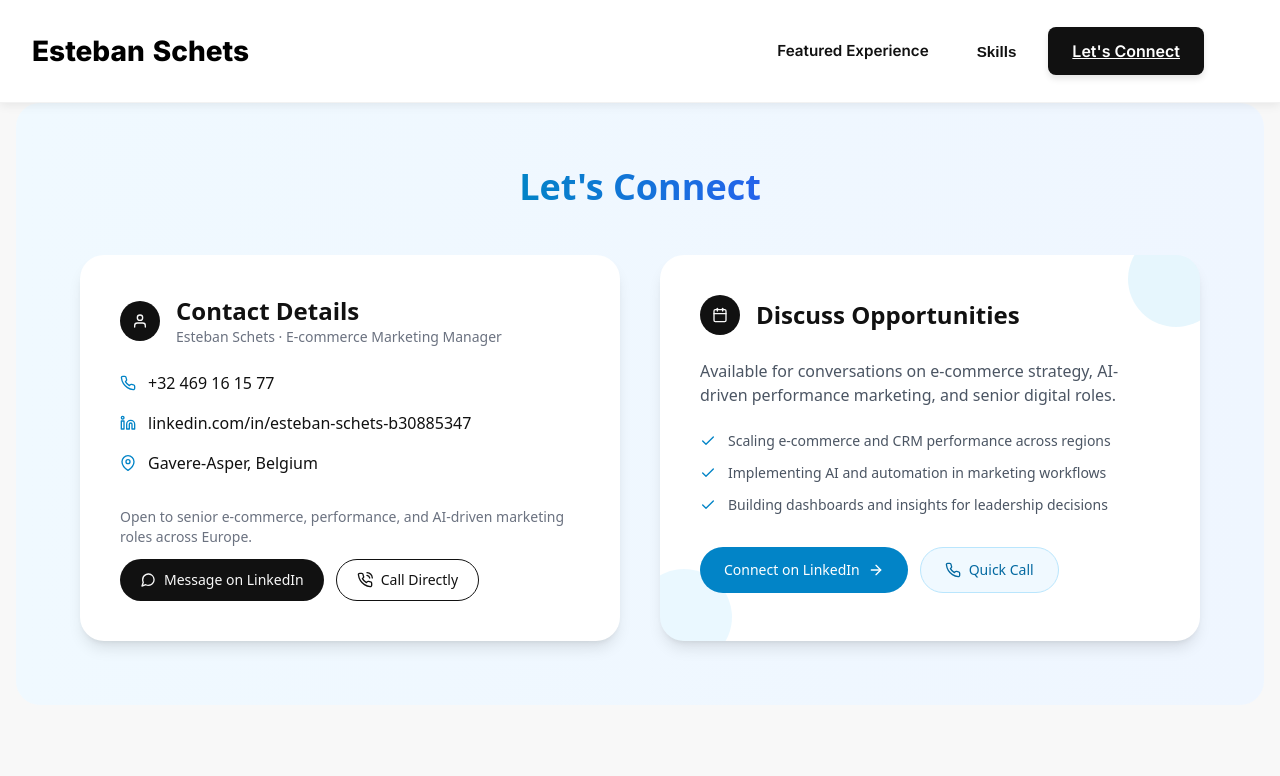
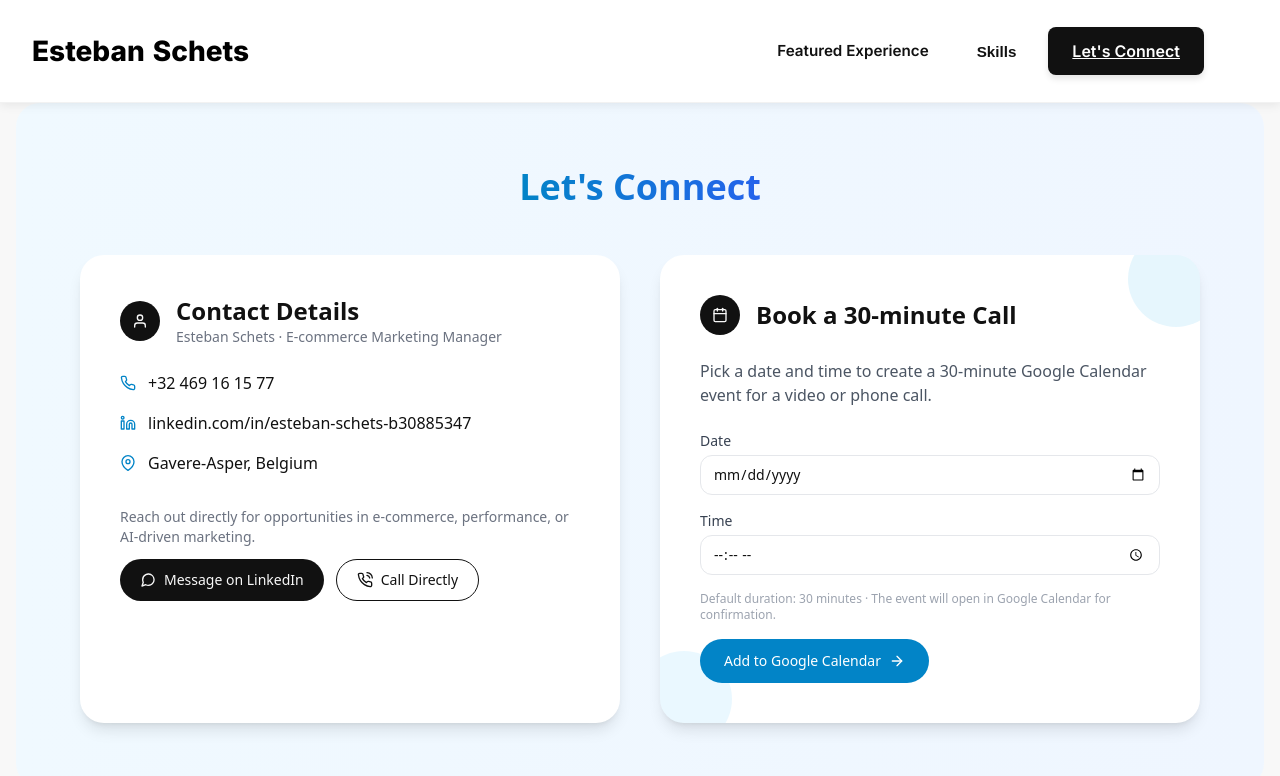
Before and after one commit to estebanschets-dev/portfolio, a plain HTML site: page index.html in a window 1280 px wide. Both pictures are taken after a click on the link "Get in Touch". Shown: the part 8331-9107 px from the top of the page. Drawn offline with nearby package versions, Linux system fonts and the light colour scheme.

Commit message:
calendar update

```diff
--- a/index.html
+++ b/index.html
@@ -1116,7 +1116,7 @@
 
                 <div class="grid grid-cols-1 md:grid-cols-2 gap-10 max-w-6xl mx-auto">
 
-                    <!-- Contact card -->
+                    <!-- Contact card: direct contact -->
                     <div class="bg-white p-10 rounded-3xl shadow-lg">
                         <div class="flex items-center mb-6">
                             <div class="bg-dark text-light rounded-full p-3 mr-4">
@@ -1150,7 +1150,7 @@
 
                         <div class="mt-8">
                             <p class="text-sm text-gray-500 mb-3">
-                                Open to senior e-commerce, performance, and AI-driven marketing roles across Europe.
+                                Reach out directly for opportunities in e-commerce, performance, or AI-driven marketing.
                             </p>
                             <div class="flex flex-wrap gap-3">
                                 <a href="https://linkedin.com/in/esteban-schets-b30885347" target="_blank"
@@ -1168,7 +1168,7 @@
                         </div>
                     </div>
 
-                    <!-- Conversation / booking card -->
+                    <!-- Booking card: Google Calendar appointment -->
                     <div class="bg-white p-10 rounded-3xl shadow-lg relative overflow-hidden">
                         <div class="absolute -top-6 -right-6 bg-sky-500 rounded-full w-24 h-24 opacity-10"></div>
                         <div class="absolute -bottom-6 -left-6 bg-sky-400 rounded-full w-24 h-24 opacity-10"></div>
@@ -1177,45 +1177,80 @@
                             <div class="bg-dark text-light rounded-full p-3 mr-4">
                                 <i data-feather="calendar"></i>
                             </div>
-                            <h3 class="text-2xl font-bold">Discuss Opportunities</h3>
+                            <h3 class="text-2xl font-bold">Book a 30-minute Call</h3>
                         </div>
 
                         <p class="mb-6 relative z-10 text-gray-600">
-                            Available for conversations on e-commerce strategy, AI-driven performance marketing, and
-                            senior digital roles.
+                            Pick a date and time to create a 30-minute Google Calendar event for a video or phone call.
                         </p>
 
-                        <ul class="space-y-3 text-sm text-gray-600 mb-8 relative z-10">
-                            <li class="flex items-start gap-3">
-                                <i data-feather="check" class="text-sky-600 w-4 mt-0.5"></i>
-                                <span>Scaling e-commerce and CRM performance across regions</span>
-                            </li>
-                            <li class="flex items-start gap-3">
-                                <i data-feather="check" class="text-sky-600 w-4 mt-0.5"></i>
-                                <span>Implementing AI and automation in marketing workflows</span>
-                            </li>
-                            <li class="flex items-start gap-3">
-                                <i data-feather="check" class="text-sky-600 w-4 mt-0.5"></i>
-                                <span>Building dashboards and insights for leadership decisions</span>
-                            </li>
-                        </ul>
-
-                        <div class="relative z-10 flex flex-wrap gap-3">
-                            <a href="https://linkedin.com/in/esteban-schets-b30885347" target="_blank" rel="noopener"
+                        <form id="bookingForm" class="space-y-4 relative z-10">
+                            <div>
+                                <label for="bookingDate" class="block text-sm font-medium text-gray-700 mb-1">Date</label>
+                                <input type="date" id="bookingDate" name="bookingDate"
+                                    class="w-full px-3 py-2 rounded-xl border border-gray-200 focus:outline-none focus:ring-2 focus:ring-sky-500 focus:border-sky-500 text-sm" />
+                            </div>
+                            <div>
+                                <label for="bookingTime" class="block text-sm font-medium text-gray-700 mb-1">Time</label>
+                                <input type="time" id="bookingTime" name="bookingTime"
+                                    class="w-full px-3 py-2 rounded-xl border border-gray-200 focus:outline-none focus:ring-2 focus:ring-sky-500 focus:border-sky-500 text-sm" />
+                            </div>
+                            <p class="text-xs text-gray-400">Default duration: 30 minutes · The event will open in Google Calendar for confirmation.</p>
+                            <button type="submit"
                                 class="bg-sky-600 hover:bg-sky-700 text-white px-6 py-3 rounded-full transition-colors duration-300 inline-flex items-center text-sm">
-                                <span>Connect on LinkedIn</span>
+                                <span>Add to Google Calendar</span>
                                 <i data-feather="arrow-right" class="ml-2 w-4 h-4"></i>
-                            </a>
-                            <a href="tel:+32469161577"
-                                class="bg-sky-50 text-sky-700 px-6 py-3 rounded-full border border-sky-200 inline-flex items-center text-sm hover:bg-sky-100 transition">
-                                <i data-feather="phone" class="w-4 h-4 mr-2"></i>
-                                <span>Quick Call</span>
-                            </a>
-                        </div>
+                            </button>
+                        </form>
                     </div>
                 </div>
             </div>
         </section>
+
+        <script>
+            document.addEventListener('DOMContentLoaded', function () {
+                const form = document.getElementById('bookingForm');
+                if (!form) return;
+
+                function formatGoogleDate(d) {
+                    const pad = (n) => String(n).padStart(2, '0');
+                    return (
+                        d.getFullYear().toString() +
+                        pad(d.getMonth() + 1) +
+                        pad(d.getDate()) +
+                        'T' +
+                        pad(d.getHours()) +
+                        pad(d.getMinutes()) +
+                        '00'
+                    );
+                }
+
+                form.addEventListener('submit', function (e) {
+                    e.preventDefault();
+                    const dateValue = document.getElementById('bookingDate').value;
+                    const timeValue = document.getElementById('bookingTime').value;
+
+                    if (!dateValue || !timeValue) {
+                        alert('Please select both a date and a time.');
+                        return;
+                    }
+
+                    const startDate = new Date(dateValue + 'T' + timeValue);
+                    const endDate = new Date(startDate.getTime() + 30 * 60 * 1000); // +30 minutes
+
+                    const startStr = formatGoogleDate(startDate);
+                    const endStr = formatGoogleDate(endDate);
+
+                    const title = encodeURIComponent('Intro call with Esteban Schets');
+                    const details = encodeURIComponent('30-minute call about e-commerce, performance marketing, or AI automation.');
+                    const location = encodeURIComponent('Online / Video call');
+
+                    const url = `https://calendar.google.com/calendar/render?action=TEMPLATE&text=${title}&details=${details}&location=${location}&dates=${startStr}/${endStr}`;
+
+                    window.open(url, '_blank');
+                });
+            });
+        </script>
     </main>
     <custom-footer></custom-footer>
 
```
